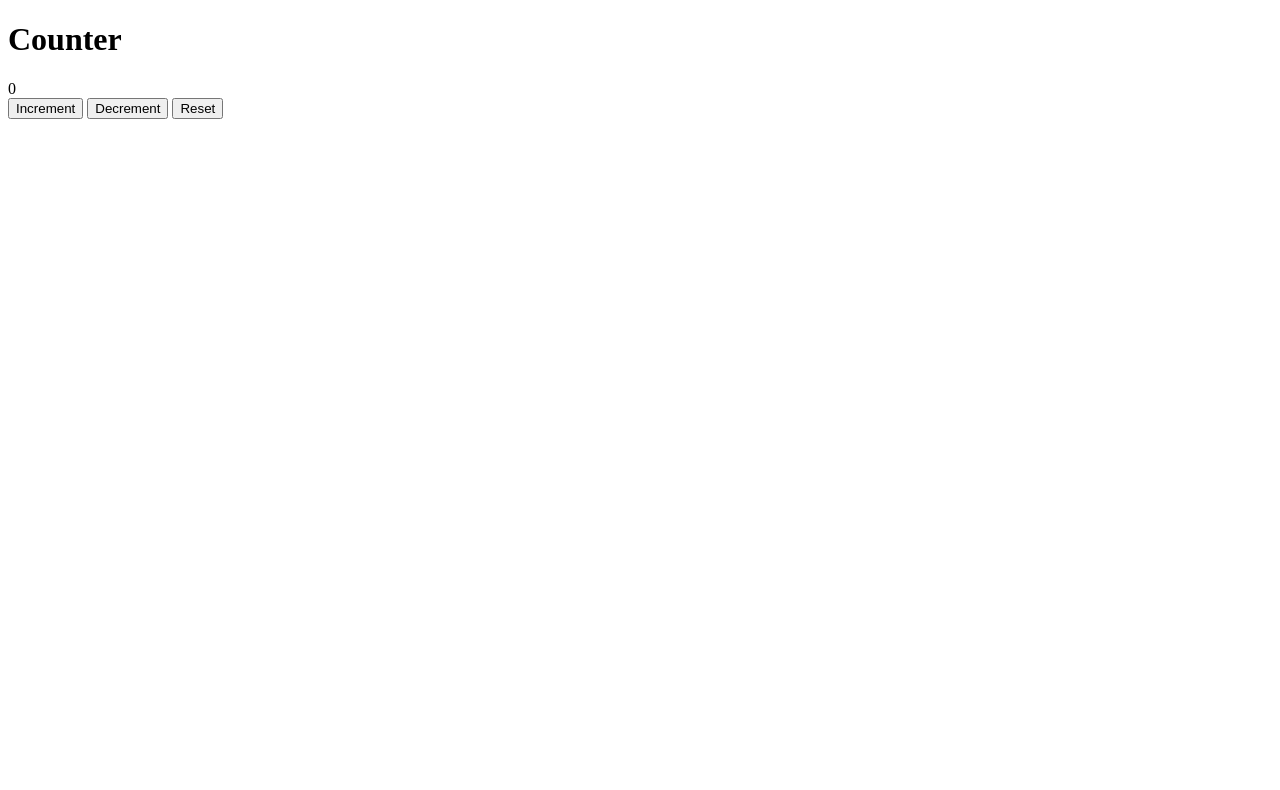
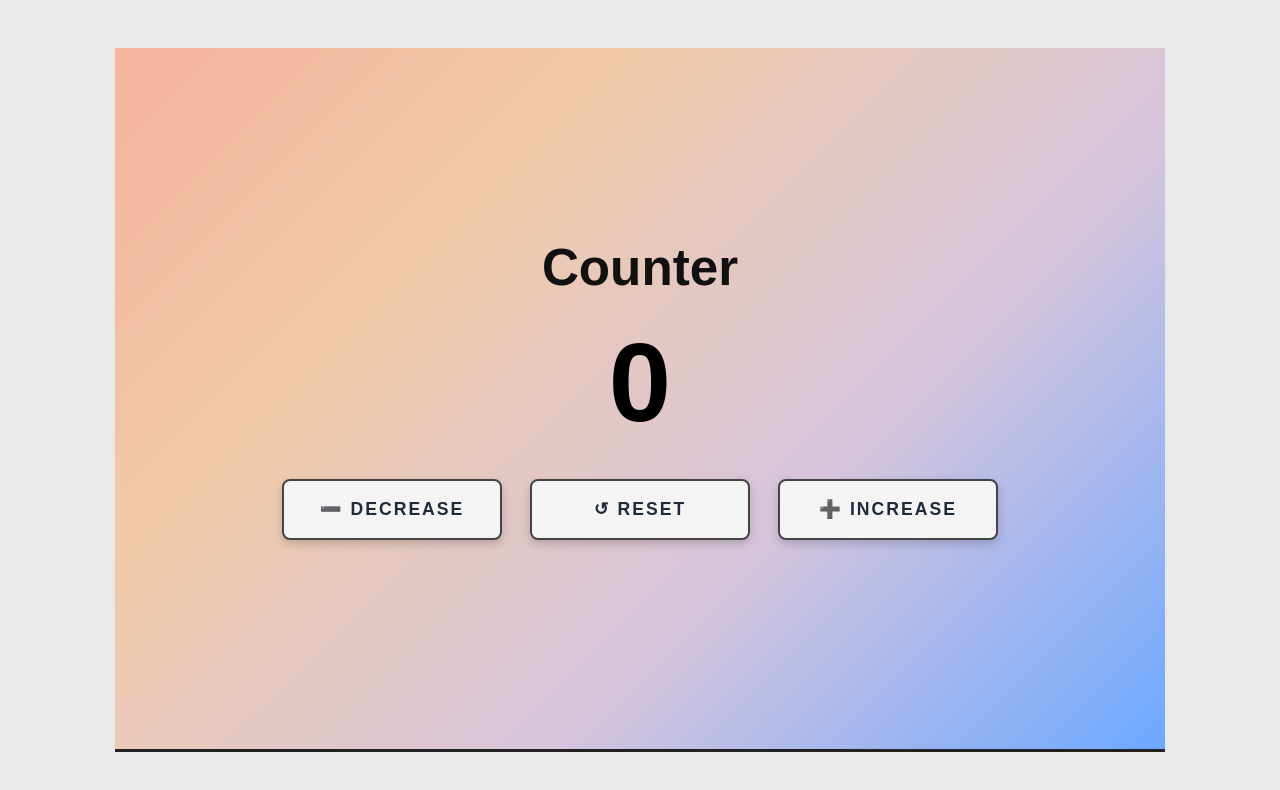
Before and after one commit to Calisa-nnah/counter, a plain HTML site: page index.html in a window 1280 px wide. Drawn offline with Linux system fonts and the light colour scheme.

Commit message:
CSS changes

```diff
--- a/index.html
+++ b/index.html
@@ -4,22 +4,140 @@
     <meta charset="UTF-8">
     <meta name="viewport" content="width=device-width, initial-scale=1.0">
     <title>Sandra Lawal | Student ID: 76870</title>
+
+    <style>
+        * {
+            margin: 0;
+            padding: 0;
+            box-sizing: border-box;
+        }
+
+        body {
+            font-family: Arial, Helvetica, sans-serif;
+            min-height: 100vh;
+            display: flex;
+            justify-content: center;
+            align-items: center;
+            background: #e9e9e9;
+            padding: 20px;
+        }
+
+        .wrapper {
+            width: 100%;
+            max-width: 1050px;
+            min-height: 88vh;
+            display: flex;
+            flex-direction: column;
+            justify-content: center;
+            align-items: center;
+            background: linear-gradient(135deg, #f4b39d 0%, #f1caa9 30%, #d7c5dd 65%, #6da8ff 100%);
+            border-bottom: 3px solid #222;
+            padding: 40px 20px 60px;
+        }
+
+        h1 {
+            font-size: 3.2rem;
+            font-weight: 700;
+            color: #111;
+            margin-bottom: 30px;
+        }
+
+        #boxCounter {
+            font-size: 7rem;
+            font-weight: 700;
+            color: #000;
+            margin-bottom: 40px;
+            line-height: 1;
+        }
+
+        #container-button {
+            display: flex;
+            gap: 28px;
+            flex-wrap: wrap;
+            justify-content: center;
+        }
+
+        #container-button button {
+            min-width: 220px;
+            padding: 18px 28px;
+            font-size: 1.1rem;
+            font-weight: 700;
+            letter-spacing: 2px;
+            text-transform: uppercase;
+            border: 2px solid #444;
+            border-radius: 8px;
+            background: #f4f4f4;
+            color: #1f2b3a;
+            cursor: pointer;
+            box-shadow: 0 4px 10px rgba(0, 0, 0, 0.18);
+            transition: all 0.2s ease;
+        }
+
+        #container-button button:hover {
+            transform: translateY(-3px);
+            box-shadow: 0 8px 16px rgba(0, 0, 0, 0.22);
+        }
+
+        #container-button button:active {
+            transform: translateY(0);
+        }
+
+        #DecrementButton::before {
+            content: "➖ ";
+        }
+
+        #ResetButton::before {
+            content: "↺ ";
+        }
+
+        #IncrementButton::before {
+            content: "➕ ";
+        }
+
+        @media (max-width: 768px) {
+            .wrapper {
+                min-height: auto;
+                padding: 40px 15px;
+            }
+
+            h1 {
+                font-size: 2.3rem;
+            }
+
+            #boxCounter {
+                font-size: 5rem;
+            }
+
+            #container-button {
+                gap: 16px;
+            }
+
+            #container-button button {
+                min-width: 100%;
+                font-size: 1rem;
+                padding: 16px 20px;
+            }
+        }
+    </style>
 </head>
 <body>
 
-    <h1>Counter</h1>
+    <div class="wrapper">
+        <h1>Counter</h1>
 
-    <div id="boxCounter">0</div>
-    <div id="container-button">
+        <div id="boxCounter">0</div>
 
-        <button id="IncrementButton">Increment</button>
-        <button id="DecrementButton">Decrement</button>
-        <button id="ResetButton">Reset</button>
+        <div id="container-button">
+            <button id="DecrementButton">Decrease</button>
+            <button id="ResetButton">Reset</button>
+            <button id="IncrementButton">Increase</button>
+        </div>
     </div>
 
     <script>
         const boxCounter = document.getElementById('boxCounter');
         const btncontainer = document.getElementById('container-button');
+
         btncontainer.addEventListener('click', (event) => {
             if (event.target.id === 'IncrementButton') {
                 boxCounter.innerText = parseInt(boxCounter.innerText) + 1;
@@ -28,15 +146,16 @@
             } else if (event.target.id === 'ResetButton') {
                 boxCounter.innerText = 0;
             }
+
             if (parseInt(boxCounter.innerText) < 0) {
-                boxCounter.style.color = '#FF0000';
+                boxCounter.style.color = '#ff0000';
             } else if (parseInt(boxCounter.innerText) > 0) {
-                boxCounter.style.color = '#0000FF';
+                boxCounter.style.color = '#0000ff';
             } else {
-                boxCounter.style.color = ' #000000';
+                boxCounter.style.color = '#000000';
             }
         });
+    </script>
 
-    </script>
 </body>
 </html>
```
